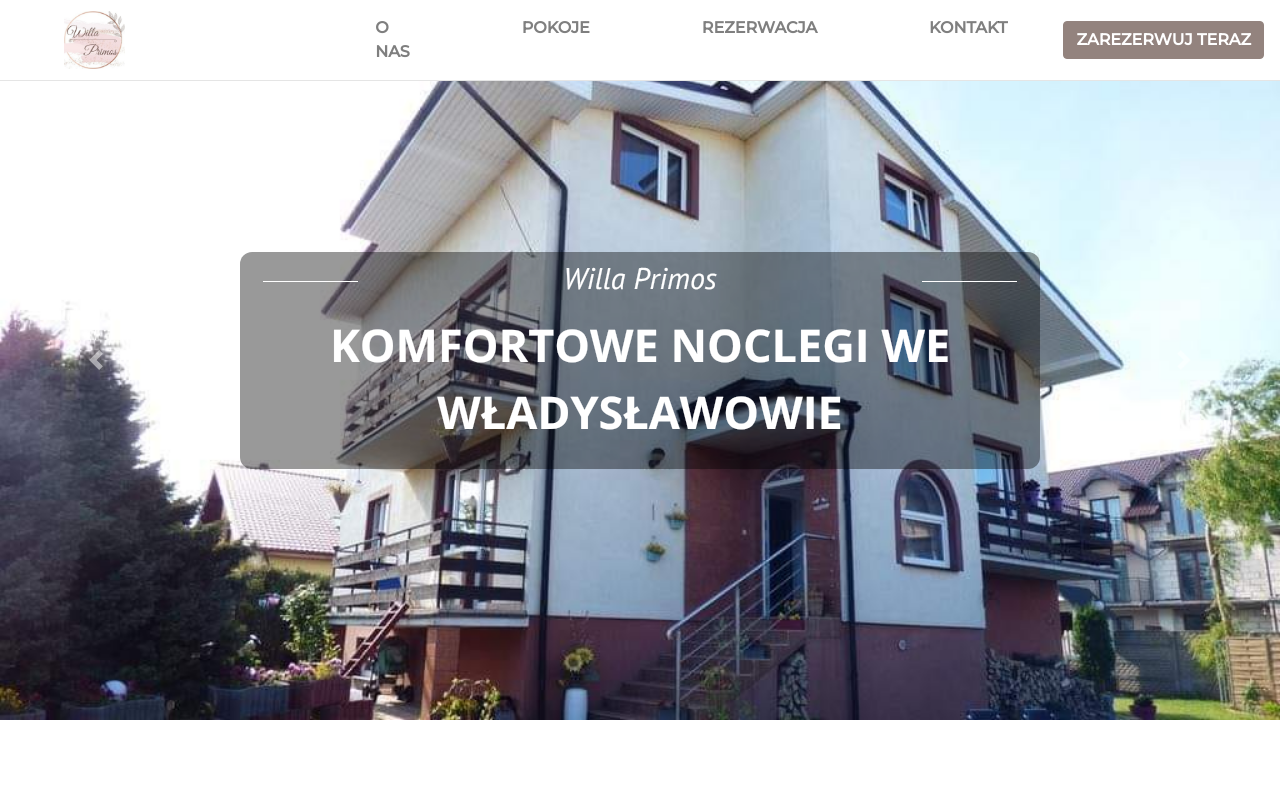
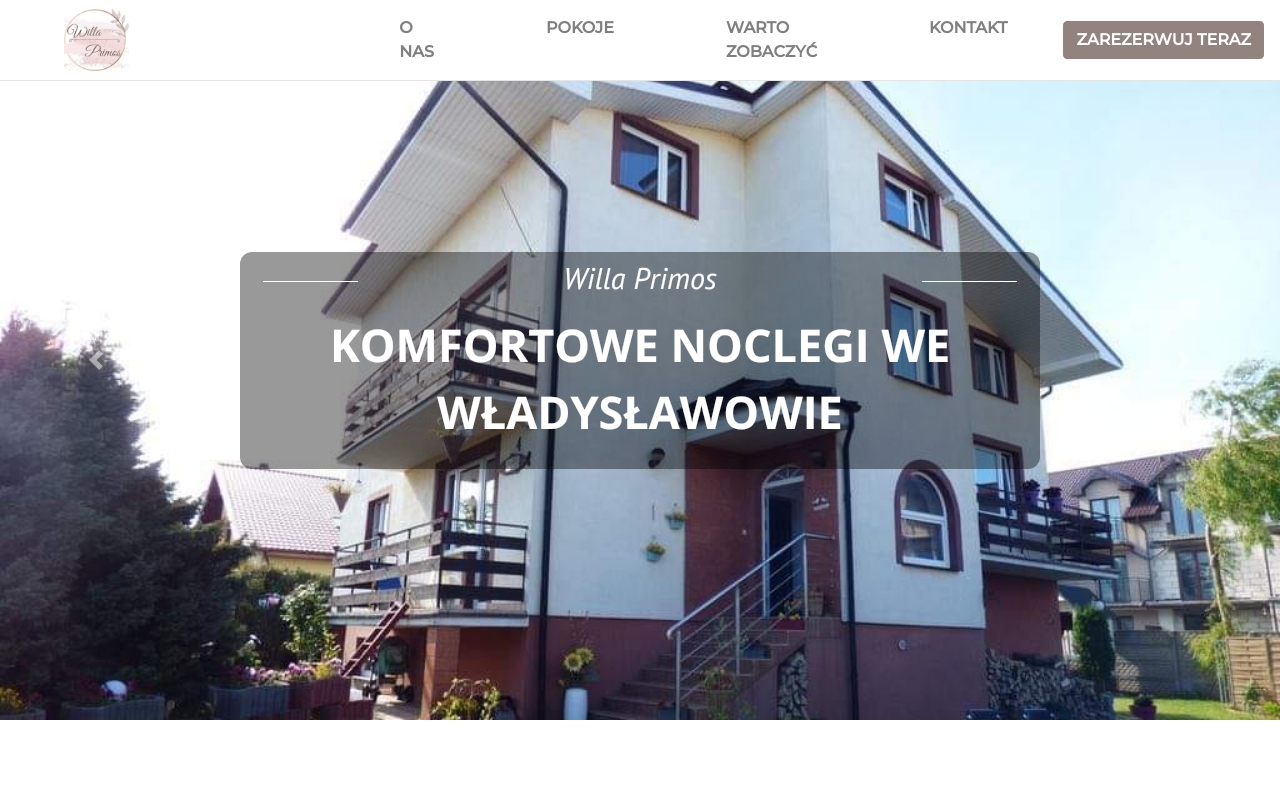
Before and after one commit to malgorzatakonkol/willa_primos, a plain HTML site: page index.html in a window 1280 px wide. Shown: the top 800 px of the page. Drawn offline with nearby package versions, Linux system fonts and the light colour scheme.

Commit message:
changing navbar

```diff
--- a/index.html
+++ b/index.html
@@ -26,7 +26,7 @@
                     <a class="nav-link mt-3" href="#my-section-rooms" data-toggle="collapse" data-target=".navbar-collapse.show"><p class="my-nav-mobile-font text-uppercase">Pokoje</p></a>
                     </li>
                     <li class="nav-item my-nav-item">
-                    <a class="nav-link mt-3" href="#my-section-reservation" data-toggle="collapse" data-target=".navbar-collapse.show"><p class="my-nav-mobile-font text-uppercase">Rezerwacja</p></a>
+                    <a class="nav-link mt-3" href="#my-section-reservation" data-toggle="collapse" data-target=".navbar-collapse.show"><p class="my-nav-mobile-font text-uppercase">Warto zobaczyć</p></a>
                     </li>
                     <li class="nav-item">
                       <a class="nav-link mt-3" href="#my-section-contact" data-toggle="collapse" data-target=".navbar-collapse.show"><p class="my-nav-mobile-font text-uppercase">Kontakt</p></a>
@@ -44,7 +44,7 @@
               <div class="navbar-nav">
                 <a class="nav-item nav-link mx-5" href="#my-section-about-me"><span class="text-uppercase font-weight-bold">O nas</span> <span class="sr-only">(current)</span></a>
                 <a class="nav-item nav-link mx-5" href="#my-section-rooms"><span class="text-uppercase font-weight-bold">Pokoje</span></a>
-                <a class="nav-item nav-link mx-5" href="#my-section-reservation"><span class="text-uppercase font-weight-bold">Rezerwacja</span></a>
+                <a class="nav-item nav-link mx-5" href="#my-section-reservation"><span class="text-uppercase font-weight-bold">warto zobaczyć</span></a>
                 <a class="nav-item nav-link mx-5" href="#my-section-contact"><span class="text-uppercase font-weight-bold">Kontakt</span></a>
               </div>
               <div>
```
